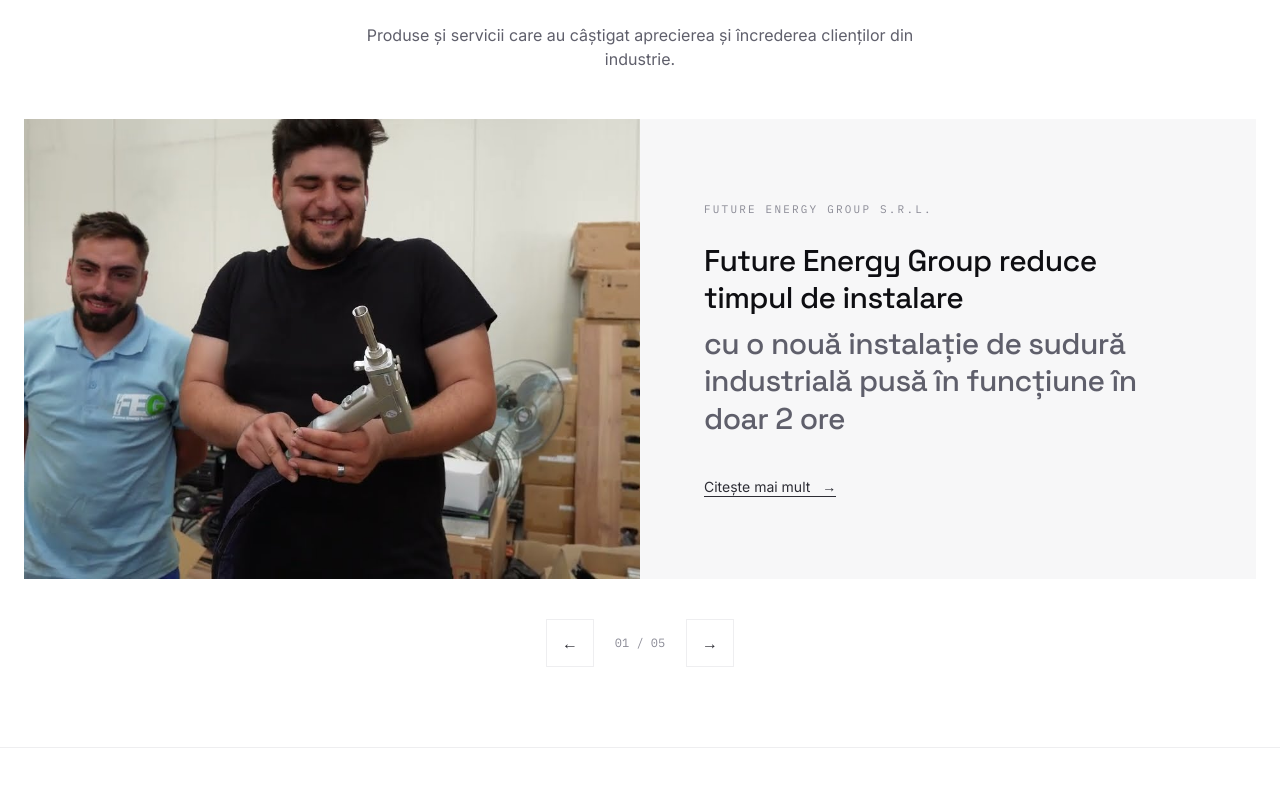
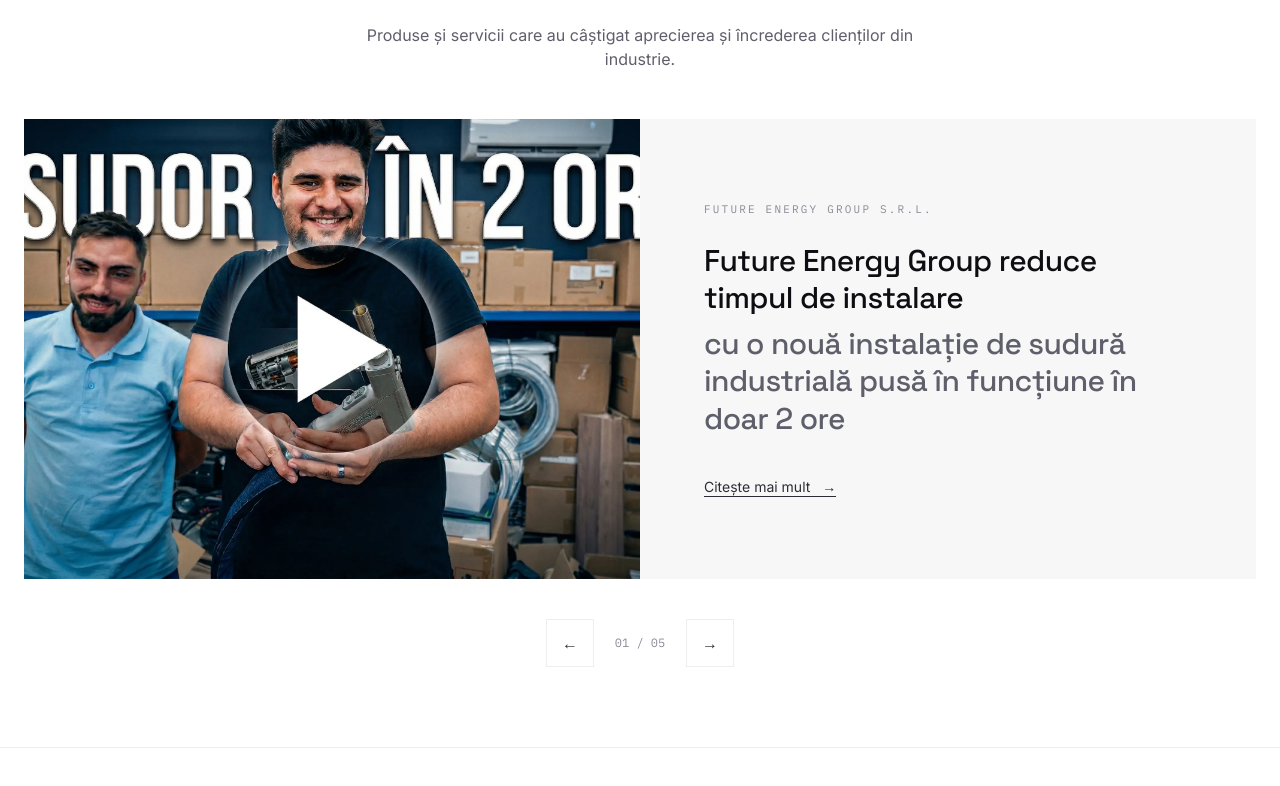
Before and after one commit to sorinbaciu-uzx/uzinex-next, a Next.js app: page / in a window 1280 px wide. Shown: the part 994-1780 px from the top of the page. Built offline with nearby package versions, Linux system fonts and the light colour scheme.

Commit message:
Move TestimonialMarquee between Certifications and CatalogTabs + use real FEG image (Gemini webp)

```diff
--- a/app/page.tsx
+++ b/app/page.tsx
@@ -18,9 +18,9 @@
       <AuthorityStrip />
       <CaseStudies />
       <Certifications />
+      <TestimonialMarquee />
       <CatalogTabs />
       <Solutions />
-      <TestimonialMarquee />
       <QASection />
       <ContactCTA />
       <Footer />
--- a/components/CaseStudies.tsx
+++ b/components/CaseStudies.tsx
@@ -15,7 +15,7 @@
 const CASES: CaseStudy[] = [
   {
     client: "FUTURE ENERGY GROUP S.R.L.",
-    image: "/cases/feg-instalatie-sudura-industriala-uzinex.jpg",
+    image: "/cases/feg-instalatie-sudura-industriala-uzinex.webp",
     alt: "Instalație de sudură industrială Uzinex livrată Future Energy Group — pusă în funcțiune în 2 ore",
     title: "Future Energy Group reduce timpul de instalare",
     subtitle: "cu o nouă instalație de sudură industrială pusă în funcțiune în doar 2 ore",
```
Also changed, not shown: public/cases/feg-instalatie-sudura-industriala-uzinex.jpg (deleted), public/cases/feg-instalatie-sudura-industriala-uzinex.webp (added).
